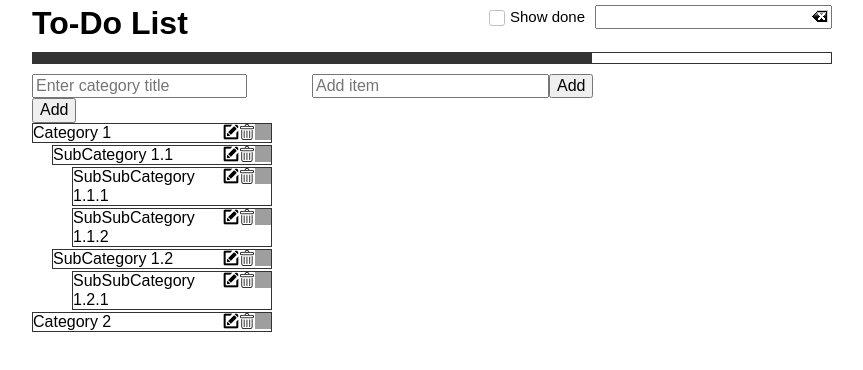
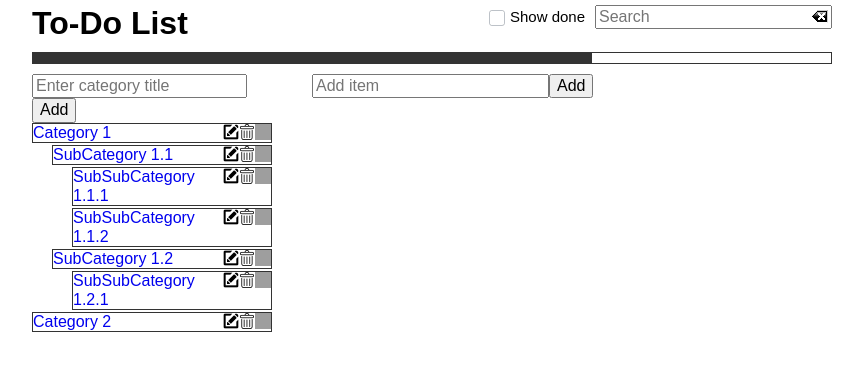
Before and after one commit to legaev-stas/react-training, a React (Create React App) app: page / in a window 1280 px wide. Shown: the top 370 px of the page, without its empty margins (208-1071 px from the left). Built offline with nearby package versions, Linux system fonts and the light colour scheme; grey boxes are pictures that could not be loaded.

Commit message:
router was added

```diff
--- a/package.json
+++ b/package.json
@@ -8,6 +8,7 @@
   "dependencies": {
     "react": "^15.4.1",
     "react-dom": "^15.4.1",
+    "react-router": "^3.0.0",
     "uuid": "3.0.1"
   },
   "scripts": {
--- a/src/App.js
+++ b/src/App.js
@@ -3,10 +3,36 @@ import Checkbox from './components/forms/checkbox';
 import InputGroup from './components/forms/input-group';
 import Button from './components/forms/button';
 import ProgressBar from './components/progress-bar';
-import CategoryContainer from './components/category-container';
 import './App.css';
+import globalState from './state';
 
 class App extends Component {
+    constructor(props) {
+        super(props);
+
+        this.state = globalState.get();
+
+        this.filterShowDone = this.filterShowDone.bind(this);
+        this.filterSearch = this.filterSearch.bind(this);
+        this.onFilterSearchReset = this.onFilterSearchReset.bind(this);
+    }
+
+    componentDidMount(){
+        globalState.onChange(this.setState.bind(this));
+    }
+
+    filterShowDone(e){
+        globalState.set('state.filterShowDone', e.target.checked);
+    }
+
+    filterSearch(e){
+        globalState.set('state.filterSearch', e.target.value);
+    }
+
+    onFilterSearchReset (){
+        globalState.set('state.filterSearch', '');
+    }
+
     render() {
         return (
             <div className="App">
@@ -14,8 +40,19 @@ class App extends Component {
                     <h1 className="left">To-Do List</h1>
 
                     <div className="search-bar right">
-                        <Checkbox>Show done</Checkbox>
-                        <InputGroup type="text" icon="clear-left"/>
+                        <Checkbox
+                            id="filter-show-done"
+                            checked={this.state.state.filterShowDone}
+                            onClick={this.filterShowDone}
+                        >Show done</Checkbox>
+                        <InputGroup
+                            type="text"
+                            icon="clear-left"
+                            placeholder="Search"
+                            value={this.state.state.filterSearch}
+                            onChange={this.filterSearch}
+                            onReset={this.onFilterSearchReset}
+                        />
                     </div>
                 </div>
 
@@ -23,7 +60,7 @@ class App extends Component {
 
                 <div className="cf">
                     <div className="left category-bar">
-                        <CategoryContainer/>
+                        {this.props.CategoryContainer}
                     </div>
                     <div className="todo-list right">
                         <InputGroup type="text" placeholder="Add item"/>
--- a/src/components/category-container/index.js
+++ b/src/components/category-container/index.js
@@ -16,15 +16,10 @@ class CategoryContainer extends Component {
         this.addInCategoryHandler = this.addInCategoryHandler.bind(this);
         this.addHandler = this.addHandler.bind(this);
         this.inputChange = this.inputChange.bind(this);
-        this.setActive = this.setActive.bind(this);
     }
 
     componentDidMount(){
         globalState.onChange(this.setState.bind(this));
-    }
-
-    setActive(id){
-        globalState.set('state.activeCategoryId', id);
     }
 
     addHandler() {
@@ -121,11 +116,10 @@ class CategoryContainer extends Component {
                         key={props.id}
                         {...props}
                         categoryList={this.state.data.categoryList}
-                        activeCategoryId={this.state.state.activeCategoryId}
+                        activeCategoryId={this.props.params.activeCategoryId}
                         editHandler={this.editHandler}
                         deleteHandler={this.deleteHandler}
                         addHandler={this.addInCategoryHandler}
-                        setActive={this.setActive}
                     />
                 )}
             </div>
--- a/src/components/category/category.css
+++ b/src/components/category/category.css
@@ -6,6 +6,8 @@
     margin: 0 0 2px;
     padding-right: 50px;
     cursor: pointer;
+    display: block;
+    text-decoration: none;
 }
 .category.active > .name{
     background-color: aquamarine;
--- a/src/components/category/index.js
+++ b/src/components/category/index.js
@@ -1,11 +1,12 @@
 import React from 'react';
 import './category.css';
 import Icon from '../icon';
+import {Link} from 'react-router'
 
-const Category = ({categoryList, activeCategoryId, id, name, parent, setActive, editHandler, deleteHandler, addHandler}) => (
+const Category = ({categoryList, activeCategoryId, id, name, parent, editHandler, deleteHandler, addHandler}) => (
     <div className={"category " + (activeCategoryId === id ? 'active' : '')}>
 
-        <div className="name" onClick={() => setActive(id)}>{name}</div>
+        <Link to={"/" + id} className="name" activeClassName="active">{name}</Link>
         <div className="icons">
             <Icon type="edit" onClick={editHandler} eventRef={id}/>
             <Icon type="delete" onClick={deleteHandler} eventRef={id}/>
@@ -20,7 +21,6 @@ const Category = ({categoryList, activeCategoryId, id, name, parent, setActive,
                 editHandler={editHandler}
                 deleteHandler={deleteHandler}
                 addHandler={addHandler}
-                setActive={setActive}
             />)}
         </div>
     </div>
--- a/src/components/forms/checkbox/index.js
+++ b/src/components/forms/checkbox/index.js
@@ -1,39 +1,16 @@
-import React, {Component} from 'react';
+import React from 'react';
 import './checkbox.css';
 
-class Checkbox extends Component {
-    constructor(props) {
-        super(props);
-
-        this.state = {
-            checked: !!props.checked,
-            id: props.id || 'checkbox_' + new Date().valueOf(),
-            disabled: props.disabled,
-            inFocus: false
-        };
-        this.onClick = this.onClick.bind(this);
-    }
-
-    onClick = () => {
-        this.setState((prevState, props) =>({
-            checked: !prevState.checked
-        }));
-    }
-
-    render() {
-        return (
-            <div className={"css-checkbox " + this.props.className}>
-                <input
-                    id={this.state.id}
-                    type="checkbox"
-                    checked={this.state.checked}
-                    disabled={this.state.disabled}
-                    onChange={this.onClick}
-                />
-                <label htmlFor={this.state.id}>{this.props.children}</label>
-            </div>
-        );
-    }
-}
+const Checkbox = ({children, id, checked, onClick}) => (
+    <div className="css-checkbox">
+        <input
+            type="checkbox"
+            id={id}
+            checked={checked}
+            onChange={onClick}
+        />
+        <label htmlFor={id}>{children}</label>
+    </div>
+)
 
 export default Checkbox;
--- a/src/components/forms/input-group/index.js
+++ b/src/components/forms/input-group/index.js
@@ -1,46 +1,20 @@
-import React, {Component} from 'react';
+import React from 'react';
 import './input.css';
 import Icon from '../../icon';
 import Input from '../input';
 
-class InputGroup extends Component {
-    constructor(props) {
-        super(props);
-
-        this.state = {
-            value: props.value || '',
-            inFocus: false
-        }
-        this.handleReset = this.handleReset.bind(this);
-        this.handleChange = this.handleChange.bind(this);
-    }
-
-    handleReset() {
-        this.setState({
-            value: '',
-            inFocus: true
-        });
-    }
-
-    handleChange(e) {
-        this.setState({value: e.target.value});
-    }
-
-    render() {
-        return (
-            <div className={"input-holder " + this.props.className}>
-                <Input
-                    type={this.props.type}
-                    id={this.props.id}
-                    value={this.state.value}
-                    disabled={this.props.disabled}
-                    placeholder={this.props.placeholder}
-                    onChange={this.handleChange}
-                />
-                {this.props.icon && <Icon type={this.props.icon} onClick={this.handleReset}/>}
-            </div>
-        );
-    }
-}
+const InputGroup = ({type, id, value, disabled, placeholder, icon, onChange, onReset}) => (
+    <div className="input-holder">
+        <Input
+            type={type}
+            id={id}
+            value={value}
+            disabled={disabled}
+            placeholder={placeholder}
+            onChange={onChange}
+        />
+        {icon && <Icon type={icon} onClick={onReset}/>}
+    </div>
+);
 
 export default InputGroup;
--- a/src/components/forms/input/index.js
+++ b/src/components/forms/input/index.js
@@ -9,6 +9,6 @@ const Input = ({type, id, value, disabled, placeholder, onChange}) => (
         placeholder={placeholder}
         onChange={onChange}
     />
-)
+);
 
 export default Input;
--- a/src/data.js
+++ b/src/data.js
@@ -1,7 +1,8 @@
 export default {
     state: {
         addCategoryInput: '',
-        activeCategoryId: null
+        filterShowDone: false,
+        filterSearch: ''
     },
     data: {
         categoryList: [
@@ -40,6 +41,14 @@ export default {
                 name: 'Category 2',
                 parent: null
             }
+        ],
+        taskList: [
+            {
+                category: '6de2c350-6aee-4c14-8f97-428e5bc69692',
+                title: 'Title',
+                description: 'Description',
+                done: false
+            }
         ]
     }
 }
--- a/src/index.js
+++ b/src/index.js
@@ -1,9 +1,15 @@
 import React from 'react';
 import ReactDOM from 'react-dom';
+import { Router, Route, IndexRoute, browserHistory } from 'react-router';
 import App from './App';
+import CategoryContainer from './components/category-container';
 import './index.css';
 
-ReactDOM.render(
-  <App />,
-  document.getElementById('root')
-);
+ReactDOM.render((
+    <Router history={browserHistory}>
+        <Route path="/" component={App}>
+            <IndexRoute components={{CategoryContainer:CategoryContainer}}/>
+            <Route path=":activeCategoryId" components={{CategoryContainer:CategoryContainer}}/>
+        </Route>
+    </Router>
+), document.getElementById('root'));
```
